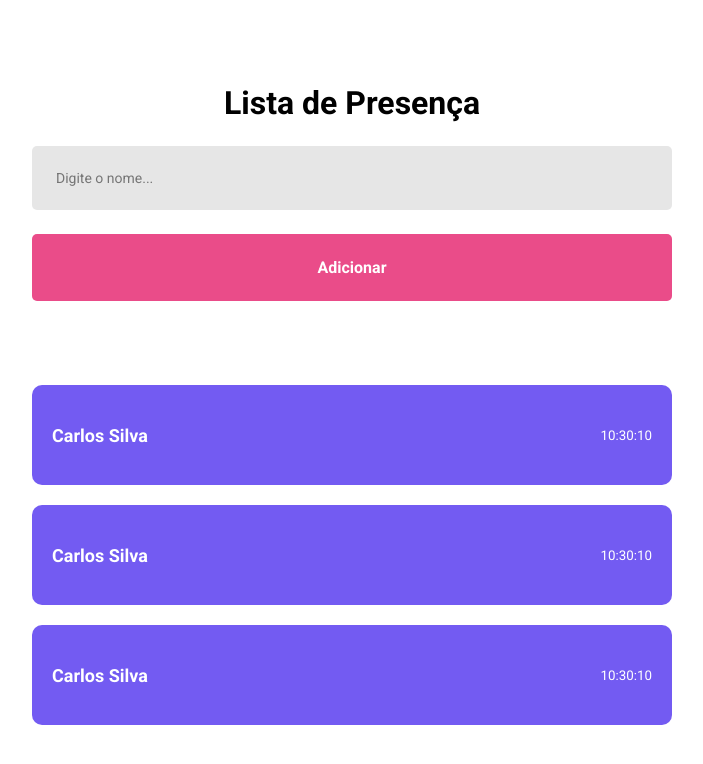
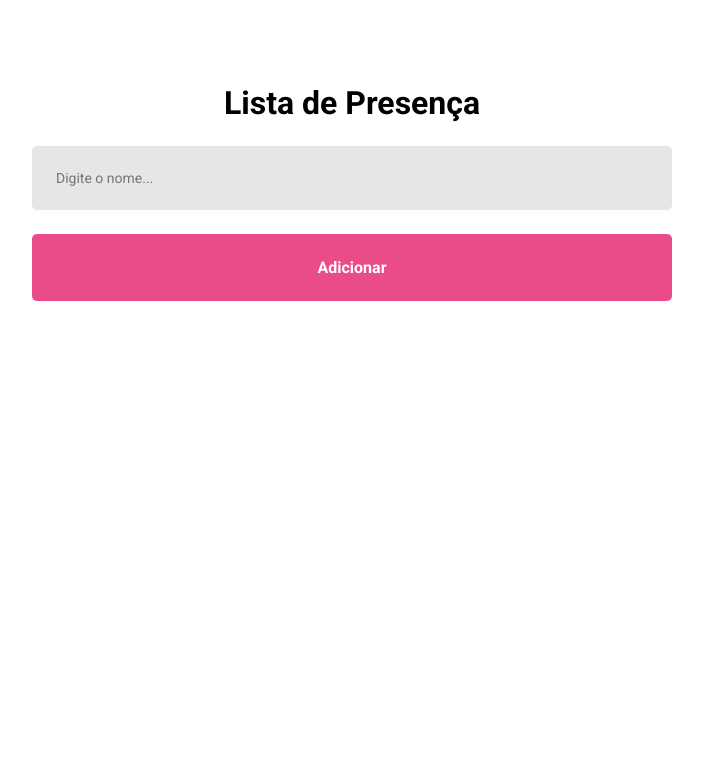
Before and after one commit to polyanetuag/reactAppDiscover, a React (Vite) app: page / in a window 1280 px wide. Shown: the top 764 px of the page, without its empty margins (288-991 px from the left). Built offline with nearby package versions, Linux system fonts and the light colour scheme.

Commit message:
feat: state and immutability

```diff
--- a/src/pages/Home/index.jsx
+++ b/src/pages/Home/index.jsx
@@ -1,17 +1,39 @@
-import './styles.css';
-import { Card } from '../../components/Card';
-
+import React, { useState } from "react";
+import "./styles.css";
+import { Card } from "../../components/Card";
 
 export function Home() {
+  const [studentName, setStudentName] = useState("");
+  const [students, setStudents] = useState([]);
+
+  function handleAddStudent() {
+    console.log('clicou')
+    const newStudent = {
+      name: studentName,
+      time: new Date().toLocaleTimeString("pt-br", {
+        hour: "2-digit",
+        minute: "2-digit",
+        second: "2-digit",
+      }),
+    };
+    // imutabilidade do estado - junção de arrays anterior e novo
+    setStudents(prevState => [...prevState, newStudent]);
+  }
 
   return (
-    <div className='container'>
-    <h1>Lista de Presença</h1>
-    <input type="text" placeholder="Digite o nome..." />
-    <button type="button">Adicionar</button>
-    <Card />
-    <Card />
-    <Card />
+    <div className="container">
+      <h1>Lista de Presença</h1>
+      <input
+        type="text"
+        placeholder="Digite o nome..."
+        onChange={e => setStudentName(e.target.value)}
+      />
+      <button type="button" onClick={handleAddStudent}>
+        Adicionar
+      </button>
+      {students.map(student =>
+        <Card name={student.name} time={student.time} />
+      )}
     </div>
-  )
+  );
 }
```
